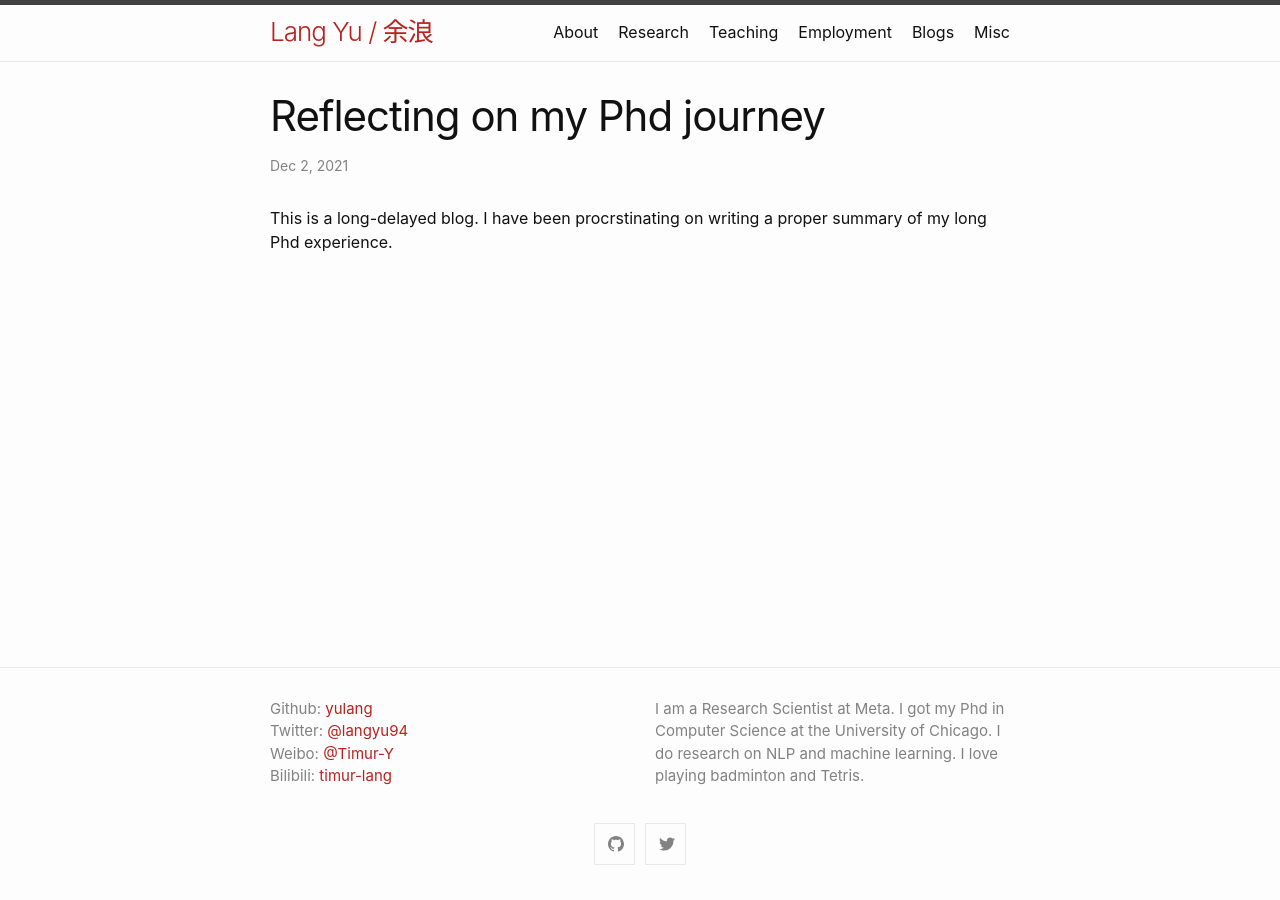
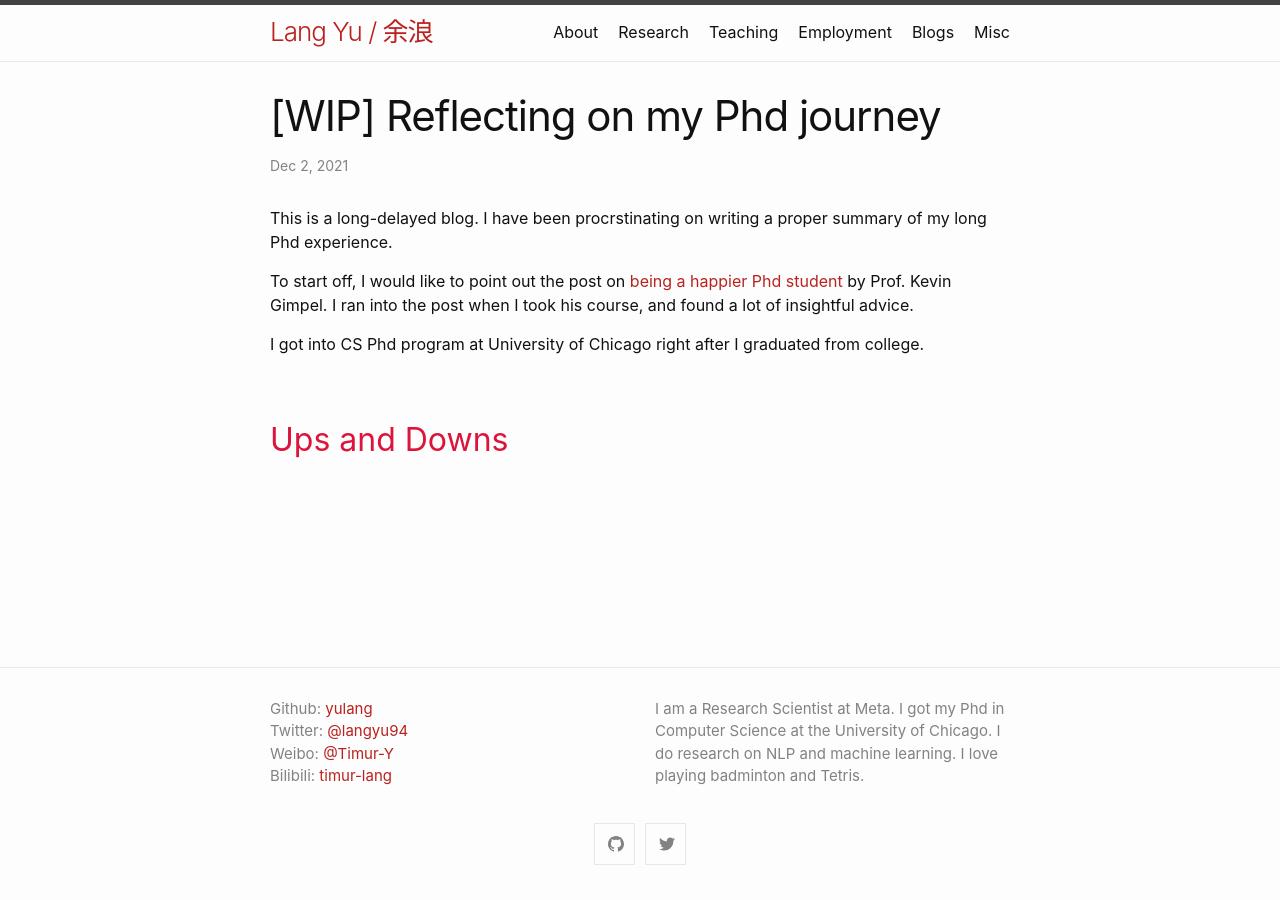
Before and after one commit to yulang/yulang.github.io, a Jekyll site: the page built from _posts/2021-12-02-phd-review.md, in a window 1280 px wide. Built offline with Jekyll 4.4.1, drawn with Linux system fonts in a browser that asks for light colours.

Commit message:
update blog

```diff
--- a/_posts/2021-12-02-phd-review.md
+++ b/_posts/2021-12-02-phd-review.md
@@ -1,6 +1,12 @@
 ---
 layout: post
-title: "Reflecting on my Phd journey"
+title: "[WIP] Reflecting on my Phd journey"
 ---
 
 This is a long-delayed blog. I have been procrstinating on writing a proper summary of my long Phd experience.
+
+To start off, I would like to point out the post on [being a happier Phd student](https://home.ttic.edu/~kgimpel/etc/phd-advice.pdf) by Prof. Kevin Gimpel. I ran into the post when I took his course, and found a lot of insightful advice.
+
+I got into CS Phd program at University of Chicago right after I graduated from college.
+
+## Ups and Downs
--- a/iz_04_blog.markdown
+++ b/iz_04_blog.markdown
@@ -4,4 +4,6 @@ title: Blogs
 permalink: /blogs
 ---
 
+---
+
 To read more of my blogs, take a look at my Medium page [@timur-yu](https://timur-yu.medium.com).
```
